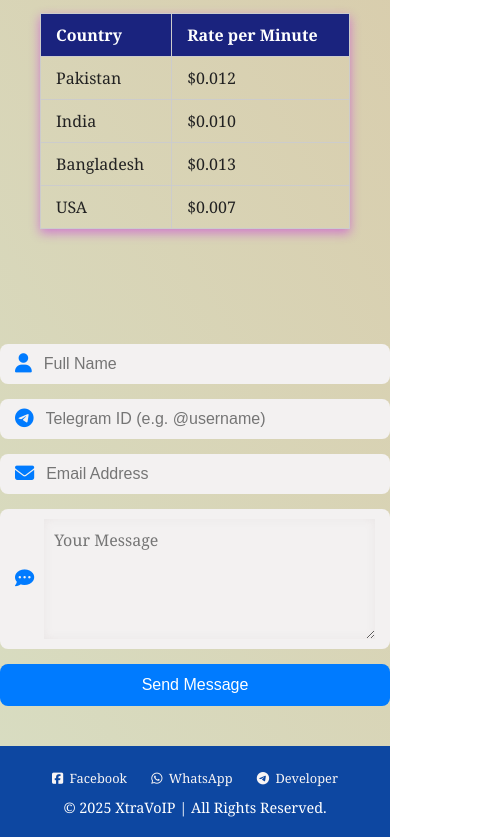
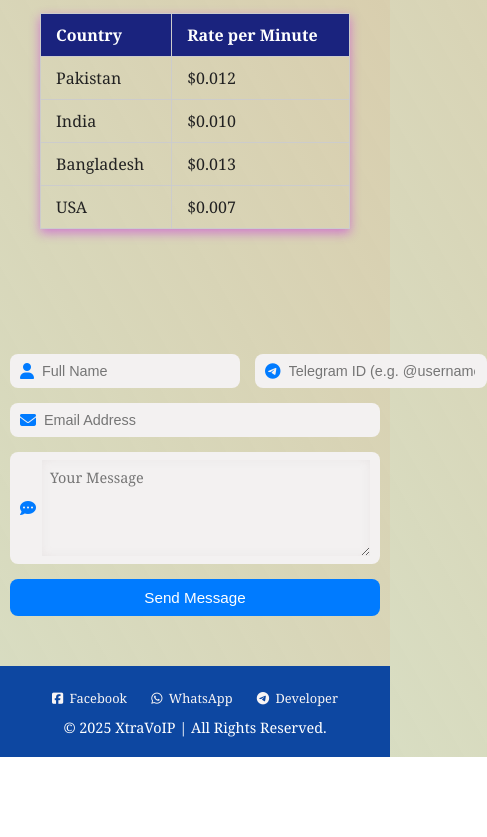
Before and after one commit to tariqmahmood898/xtravoip, a website: page index.html in a window 390 px wide. Shown: the part 3374-4211 px from the top of the page, 487 px wide, since content can reach past the window. After the commit the page ends 4131 px from the top, so only its background shows below. Drawn offline with Linux system fonts and the light colour scheme.

Commit message:
Update style.css

```diff
--- a/style.css
+++ b/style.css
@@ -300,3 +300,41 @@ footer {
 
 
 }
+
+@media (max-width: 400px) {
+  .contact-form {
+    padding: 10px;
+  }
+
+  .row-group {
+    flex-wrap: nowrap;
+    flex-direction: row;
+    justify-content: space-between;
+  }
+
+  .input-group {
+    min-width: unset;
+    flex: 1 1 48%;
+    padding: 8px 10px;
+  }
+
+  .input-group i {
+    font-size: 1em;
+    margin-right: 6px;
+  }
+
+  .input-group input,
+  .input-group textarea {
+    font-size: 0.9em;
+  }
+
+  .input-group textarea {
+    height: 80px;
+    padding: 8px;
+  }
+
+  .contact-form button {
+    padding: 10px;
+    font-size: 0.95em;
+  }
+}
```
